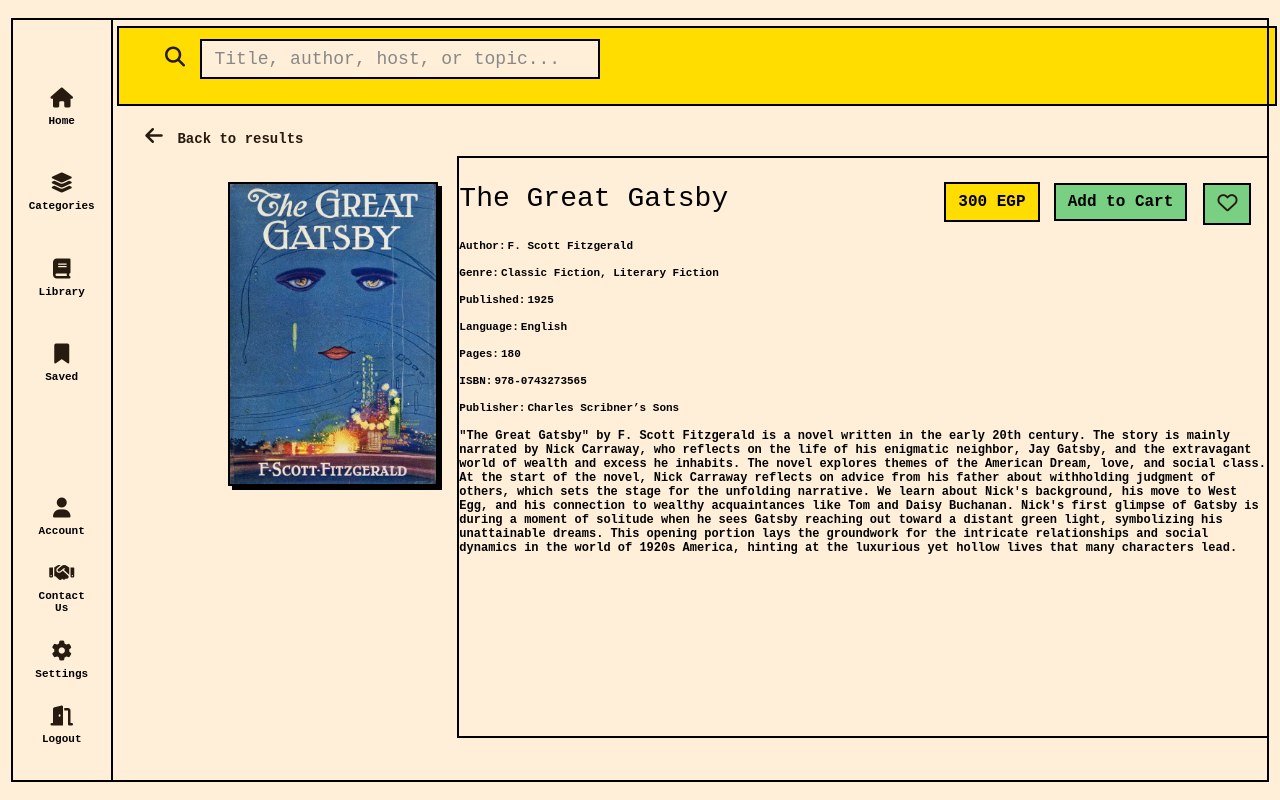
After one commit to YoussefEldoksh/bookStore-project, a PHP site: page /book-details-view/book-details.html in a window 1280 px wide. The commit adds this page. Run offline with PHP 8.4, Linux system fonts and the light colour scheme; some web fonts are replaced.

Commit message:
finished most of the book details page

```diff
--- /dev/null
+++ b/Frontend/book-details-view/book-details.css
@@ -0,0 +1,199 @@
+@import url("https://api.fontshare.com/css?f%5B%5D=outfit@400,700&serif=swap");
+
+* {
+  margin: 0;
+  padding: 0;
+  box-sizing: border-box;
+  font-family: Arial, sans-serif;
+}
+
+body {
+  background-color: rgb(255, 239, 217);
+  outline: 1px solid #000000;
+  height: 100vh;
+  width: 100%;
+  display: flex;
+  flex-direction: column;
+  align-items: center;
+  justify-content: center;
+  overflow: hidden;
+}
+
+#root {
+  background-color: rgb(255, 239, 217);
+  outline: 2px solid #000000;
+  height: 95vh;
+  width: 98%;
+  display: flex;
+  /* background-image: url("../assets/math-paper-notebook-paper-background-sheets-square-lined-paper_322958-5513.avif  "); */
+  background-repeat: no-repeat; /* Prevents the image from repeating */
+  background-size: cover; /* Scales the image to cover the entire element */
+  background-position: center;
+  /* mix-blend-mode: multiply */
+}
+
+.input {
+  width: 100%;
+  max-width: 400px;
+  height: 40px;
+  padding: 12px;
+  margin: 1%;
+
+  font-size: 18px;
+  font-family: "Courier New", monospace;
+  color: #000;
+  background-color: rgb(255, 239, 217);
+  border: 2px solid #000;
+  border-radius: 0;
+  outline: none;
+  transition: all 0.3s ease;
+}
+
+.input::placeholder {
+  color: #888;
+}
+
+.input:hover {
+  transform: translate(-4px, -4px);
+  box-shadow: 4px 4px 0 #000;
+}
+
+.input-container {
+  background-color: rgb(255, 221, 0);
+  padding-left: 4%;
+  height: 10%;
+  width: 100%;
+  margin: 0.7%;
+  outline: 2px solid #000000;
+
+}
+
+i {
+  font-size: 20px;
+  cursor: pointer;
+  transition: all 0.3s ease;
+}
+
+i:hover {
+  transform: scale(1.08);
+}
+
+.book-details-page {
+  display: flex;
+  flex-direction: column;
+  height: 100%;
+  width: 92.5%;
+}
+
+.book-details-section{
+    display: flex;
+    flex-direction: row;
+    height: 80%;
+    width: 100%;
+    gap: 8%;
+}
+
+
+.book-image-container {
+    display: flex;
+    flex-direction: column;
+    justify-content: left;
+    align-items: left;
+    padding: 2%;
+}
+
+.book-image {
+    width: 210px;
+    height: auto;
+    margin: 0% 45%;
+    box-shadow: 4px 4px 0 #000;
+    border: 2px solid #000;
+}
+
+.book-details-header{
+    display: flex;
+    align-items: center;
+    padding: 2% 3%;
+    height: 1%;
+    width: 100%;
+    font-size: 24px;
+    font-family: "Courier New", monospace;
+}
+
+.back-text{
+    margin-left: 8px;
+    font-size: 14px;
+    cursor: pointer;
+    transition: all 0.3s ease;
+    font-family: "Courier New", monospace;
+}
+
+.book-info-container {
+    display: flex;
+    flex-direction: column;
+    gap: 15px;
+    font-family: "Courier New", monospace;
+    font-size: 18px;
+    width: 70%;
+    height: 95%;
+    outline: 2px solid #000000;
+}
+
+.book-title{
+    font-size: 28px;
+    font-weight: 100;
+    text-align: left;
+    font-family: "Courier New", monospace;
+    margin: 0;
+}
+
+.book-author{
+    font-size: 15px;
+    text-align: left;
+    font-family: "Courier New", monospace;
+    margin: 0;
+}
+
+.book-description{
+    font-size: 12px;
+    text-align: left;
+    font-family: "Courier New", monospace;
+    margin: 0;
+    overflow-wrap: break-word;
+
+}
+
+button{
+    width: fit-content;
+    height: fit-content;
+    padding: 8px 12px;
+    font-size: 16px;
+    font-family: "Courier New", monospace;
+    cursor: pointer;
+    border: 2px solid #000;
+    background-color: rgb(121, 207, 130);;
+    transition: all 0.3s ease;
+    font-weight: bolder;
+}
+
+button:hover{
+    background-color: rgb(0, 190, 19);
+    color: rgb(0, 0, 0);
+    transform: translate(-4px, -4px);
+    box-shadow: 4px 4px 0 #000;
+}
+
+.price{
+    font-size: 16px;
+    width: fit-content;
+    height: fit-content;
+    font-family: "Courier New", monospace;
+    font-weight: bolder;
+    outline: 2px solid #000000;
+    display: flex;
+    align-items: center;
+    padding: 9px 12px;
+    margin-top: 1px;
+    margin-left: 25%;
+    background-color: rgb(255, 221, 0);
+}
--- /dev/null
+++ b/Frontend/book-details-view/book-details.html
@@ -0,0 +1,19 @@
+
+<!DOCTYPE html>
+<html lang="en">
+<head>
+    <meta charset="UTF-8">
+    <meta name="viewport" content="width=device-width, initial-scale=1.0">
+    <script type="module" src="../navbar/nav-script.js" defer></script>
+    <script type="module" src="./book-details.js" defer></script>
+    <link rel="stylesheet" href="https://cdnjs.cloudflare.com/ajax/libs/font-awesome/6.5.1/css/all.min.css">
+    <link rel="stylesheet" href="../navbar/nav-style.css">
+    <link rel="stylesheet" href="./book-details.css">
+    <title>Document</title>
+</head>
+<body>
+    <div id="root">
+
+    </div>
+</body>
+</html>
--- /dev/null
+++ b/Frontend/book-details-view/book-details.js
@@ -0,0 +1,46 @@
+
+
+let root_div = document.getElementById("root");
+
+function createBookView() {
+    let nav_bar = `
+<div class="book-details-page">
+    <div class="input-container">
+        <a href = "./index.html"><i class="fa-solid fa-magnifying-glass"></i></a>
+          <input
+            class="input"
+            name="text"
+            type="text"
+            placeholder="Title, author, host, or topic..."/>
+
+        </div>
+    <div class="book-details-header">
+        <a href = "../index.html"> <i class="fa-solid fa-arrow-left"> </i> <span class="back-text" >Back to results</span> </a>
+    </div>
+    <div class="book-details-section">
+        <div class="book-image-container">
+            <img src="../assets/The-great-gatsby.jpg" alt="Book Image" class="book-image"/>
+        </div>
+        <div class="book-info-container">
+        <div style="margin-top: 3%; display:flex; gap: 2%" > <p class="book-title">The Great Gatsby</p><div class="price"> 300 EGP</div>  <button> Add to Cart</button> <button class="fav"> <i class="fa-regular fa-heart"></i></button></div>
+         <div style="margin-top: 0%;display: flex;"> <p style="text-align: left; ">Author: </p> <p style=" margin-left: 2px">F. Scott Fitzgerald</p></div>
+         <div style="margin-top: 0%;display: flex;"> <p style="text-align: left; ">Genre: </p> <p style=" margin-left: 2px">Classic Fiction, Literary Fiction</p></div>
+         <div style="margin-top: 0%;display: flex;"> <p style="text-align: left; ">Published: </p> <p style=" margin-left: 2px">1925</p></div>
+         <div style="margin-top: 0%;display: flex;"> <p style="text-align: left; ">Language: </p> <p style=" margin-left: 2px">English</p></div>
+         <div style="margin-top: 0%;display: flex;"> <p style="text-align: left; ">Pages: </p> <p style=" margin-left: 2px">180</p></div>
+         <div style="margin-top: 0%;display: flex;"> <p style="text-align: left; ">ISBN: </p> <p style=" margin-left: 2px">978-0743273565</p></div>
+         <div style="margin-top: 0%;display: flex;"> <p style="text-align: left; ">Publisher: </p> <p style=" margin-left: 2px">Charles Scribner’s Sons</p></div>
+
+         <p class="book-description">"The Great Gatsby" by F. Scott Fitzgerald is a novel written in the early 20th century. The story is mainly narrated by Nick Carraway, who reflects on the life of his enigmatic neighbor, Jay Gatsby, and the extravagant world of wealth and excess he inhabits. The novel explores themes of the American Dream, love, and social class. At the start of the novel, Nick Carraway reflects on advice from his father about withholding judgment of others, which sets the stage for the unfolding narrative. We learn about Nick's background, his move to West Egg, and his connection to wealthy acquaintances like Tom and Daisy Buchanan. Nick's first glimpse of Gatsby is during a moment of solitude when he sees Gatsby reaching out toward a distant green light, symbolizing his unattainable dreams. This opening portion lays the groundwork for the intricate relationships and social dynamics in the world of 1920s America, hinting at the luxurious yet hollow lives that many characters lead.</p>
+        </div>
+
+
+
+</div>
+
+    `;
+    return nav_bar;
+}
+
+
+root_div.innerHTML += createBookView();
--- a/Frontend/index.html
+++ b/Frontend/index.html
@@ -9,6 +9,7 @@
     <link rel="stylesheet" href="./navbar/nav-style.css">
     <link rel="stylesheet" href="./home-page/homePage-style.css">
     <link rel="stylesheet" href="https://cdnjs.cloudflare.com/ajax/libs/font-awesome/6.5.1/css/all.min.css">
+
     <title>Book Store</title>
 </head>
 <body>
--- a/Frontend/navbar/nav-script.js
+++ b/Frontend/navbar/nav-script.js
@@ -6,20 +6,20 @@
     let nav_bar = `
     <nav>
         <ul id="nav-icons">
-            <li><a href="../index.html"> <i class="fa-solid fa-house" ></i></a>
+            <li><a href="./index.html"> <i class="fa-solid fa-house" ></i></a>
             <p>Home</p>
             </li>
-            <li><a href="../about.html"><i class="fa-solid fa-layer-group"></i></a><p>Categories</p></li>
-            <li><a href="../books.html"><i class="fa-solid fa-book"></i></a><p>Library</p></li>
-            <li><a href="../about.html"><i class="fa-solid fa-bookmark"></i></a><p>Saved</p></li>
+            <li><a href="./about.html"><i class="fa-solid fa-layer-group"></i></a><p>Categories</p></li>
+            <li><a href="./books.html"><i class="fa-solid fa-book"></i></a><p>Library</p></li>
+            <li><a href="./about.html"><i class="fa-solid fa-bookmark"></i></a><p>Saved</p></li>
 
         </ul>
 
         <ul id="nav-links">
-            <li><a href="../index.html"><i class="fa-solid fa-user"></i></a><p>Account</p></li>
-            <li><a href="../contact.html"><i class="fa-solid fa-handshake"></i></a><p>Contact Us</p></li>
-            <li><a href="../contact.html"><i class="fa-solid fa-gear"></i></a><p>Settings</p></li>
-            <li><a href="../contact.html"><i class="fa-solid fa-door-open"></i></a><p>Logout</p></li>
+            <li><a href="./index.html"><i class="fa-solid fa-user"></i></a><p>Account</p></li>
+            <li><a href="./contact.html"><i class="fa-solid fa-handshake"></i></a><p>Contact Us</p></li>
+            <li><a href="./contact.html"><i class="fa-solid fa-gear"></i></a><p>Settings</p></li>
+            <li><a href="./contact.html"><i class="fa-solid fa-door-open"></i></a><p>Logout</p></li>
 
         </ul>
     </nav>
--- a/Frontend/navbar/nav-style.css
+++ b/Frontend/navbar/nav-style.css
@@ -50,9 +50,10 @@
 }
 
 p{
-    font-size: 10px;
+    font-size: 11px;
     text-align: center;
     font-family: "Courier New", monospace;
+    font-weight: 900;
 }
 
 i{
@@ -60,6 +61,5 @@
 }
 
 i:hover{
-    color: rgb(237, 155, 2);
-
+    color: #ca731c;
 }
```
Also changed, not shown: Frontend/home-page/homePage-script.js (+20 -17 lines), Frontend/assets/math-paper-notebook-paper-background-sheets-square-lined-paper_322958-5513.avif (added).
